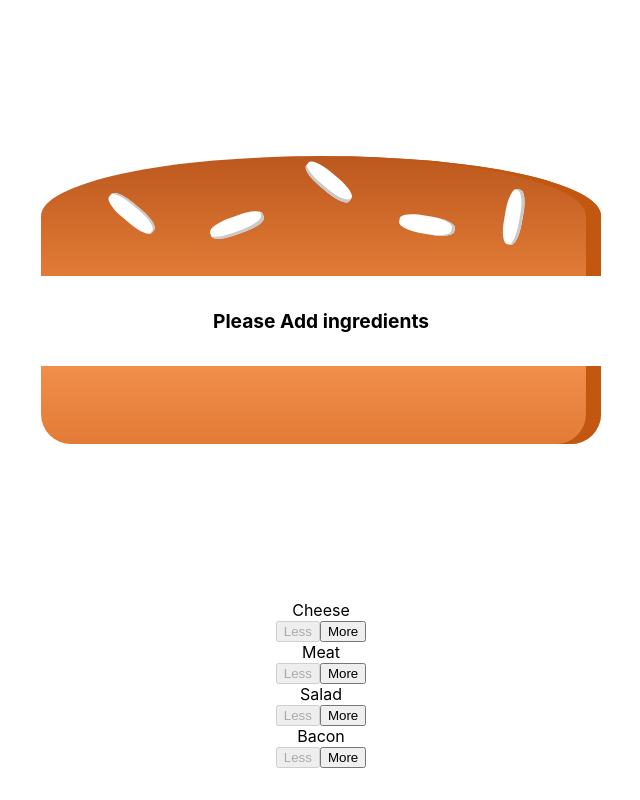
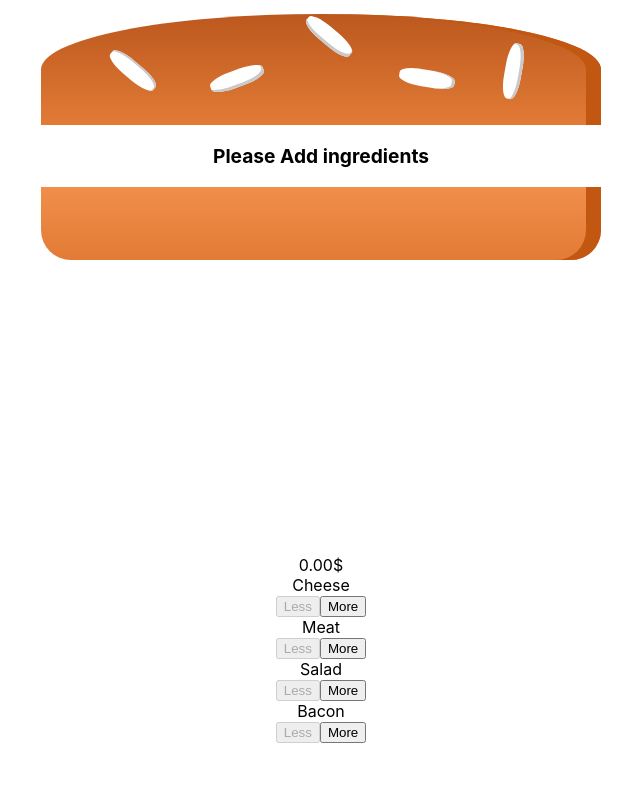
Before and after one commit to Riyad-Arafat/burger-builder, a React (Create React App) app: page / in a window 1280 px wide. Shown: the whole page, without its empty margins (319-959 px from the left). Built offline with nearby package versions, Linux system fonts and the light colour scheme.

Commit message:
Displaying and Updating the Burger Price

```diff
--- a/src/components/Burger/Burger.css
+++ b/src/components/Burger/Burger.css
@@ -6,9 +6,7 @@
     text-align: center;
     margin: auto;
     overflow: auto;
-    display: flex;
-    flex-direction: column;
-    justify-content: center;
+
 }
 
 @media (min-width: 500px) and (min-height: 400px){
@@ -23,6 +21,6 @@
 
     .Burger{
         width: 700px;
-        height: 600px;
+        height: 555px;
     }
 }
--- a/src/containers/BurgerBuilder/BurgerBuilder.tsx
+++ b/src/containers/BurgerBuilder/BurgerBuilder.tsx
@@ -6,6 +6,12 @@ import {DisabledInfo, Ingredients } from '../../types/commonInterface';
 
 
 
+const INGREDIENTS_PRICE:Ingredients = {
+    Cheese : 2,
+    Meat : 3.5,
+    Salad : 2.65,
+    Bacon : 5.2,
+}
 
 class BurgerBuilder extends Component {
 
@@ -16,6 +22,7 @@ class BurgerBuilder extends Component {
             Salad :0 ,
             Bacon :0 ,
         },
+        totalPrice: 0,
 
     }
 
@@ -24,7 +31,9 @@ class BurgerBuilder extends Component {
         const updateCount = oldCount + 1;
         const updateIngredient:Ingredients = {...this.state.ingredients};
         updateIngredient[type]=updateCount;
-        this.setState({ingredients: updateIngredient});
+        const oldPrice = this.state.totalPrice;
+        const newPrice = oldPrice + INGREDIENTS_PRICE[type];
+        this.setState({ingredients: updateIngredient, totalPrice: newPrice});
     }
 
     removeIngredients = (type: string, ingredients:Ingredients = this.state.ingredients) =>{
@@ -33,6 +42,9 @@ class BurgerBuilder extends Component {
             const updateCount = oldCount - 1;
             const updateIngredient:Ingredients = {...this.state.ingredients};
             updateIngredient[type]=updateCount;
+            const oldPrice = this.state.totalPrice;
+            const newPrice = oldPrice - INGREDIENTS_PRICE[type];
+            this.setState({ingredients: updateIngredient, totalPrice: newPrice});
             this.setState({ingredients: updateIngredient});
         }
 
@@ -52,6 +64,7 @@ class BurgerBuilder extends Component {
                 <Burger
                     ingredients={this.state.ingredients}
                 />
+                <div>{this.state.totalPrice.toFixed(2)}$</div>
                 <BuilderControls
                 ingredientsAdded={this.addIngredients}
                 ingredientsRemoved={this.removeIngredients}
--- a/src/index.css
+++ b/src/index.css
@@ -1,4 +1,5 @@
 body {
+  height: 100%;
   margin: 0;
   font-family: -apple-system, BlinkMacSystemFont, 'Segoe UI', 'Roboto', 'Oxygen',
     'Ubuntu', 'Cantarell', 'Fira Sans', 'Droid Sans', 'Helvetica Neue',
```
